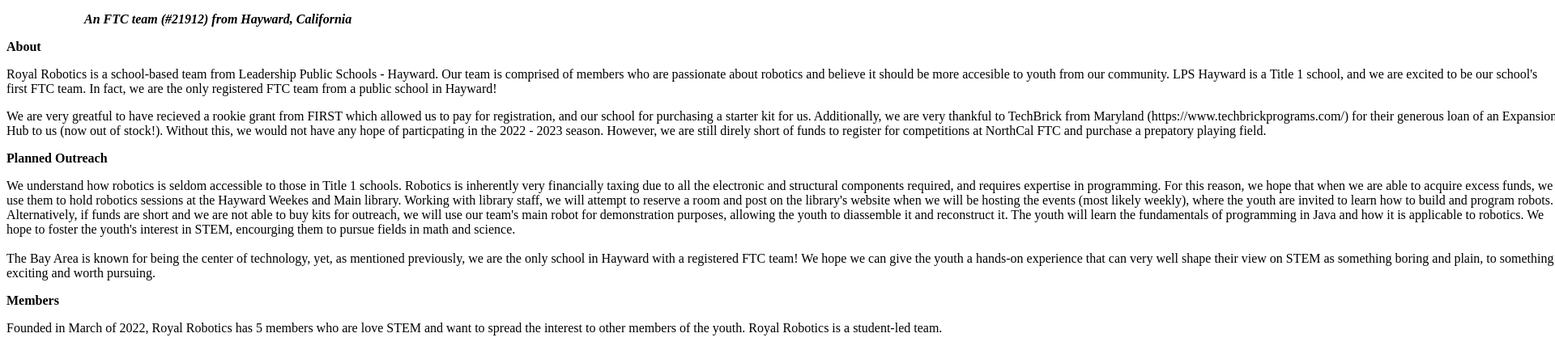
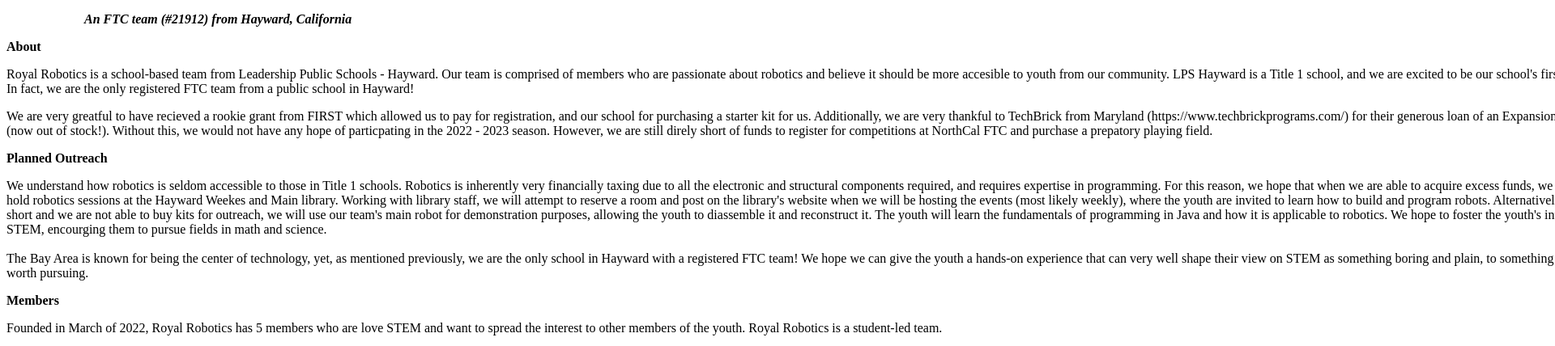
Before and after one commit to LPS-Robotics/LPS-Robotics.github.io, a plain HTML site: page index.html in a window 1280 px wide. Shown: the part 92-520 px from the top of the page at 81% size, 1920 px wide, since content can reach past the window. Drawn offline with Linux system fonts and the light colour scheme; grey boxes are pictures that could not be loaded.

Commit message:
Update index.html

```diff
--- a/index.html
+++ b/index.html
@@ -4,7 +4,7 @@
     <meta name="viewport" content="width=device-width, initial-scale=1.0">
     <style>
         body{
-            width:1920px;
+            width:2000px;
         }
 
     </style>
```
